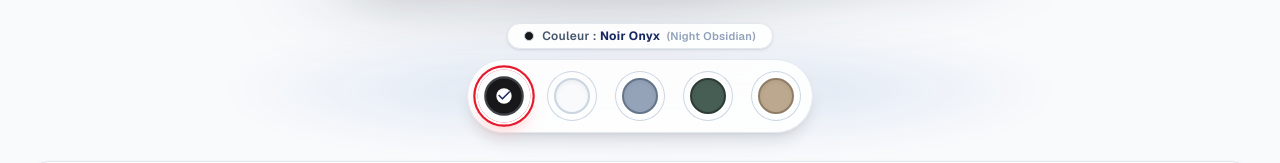
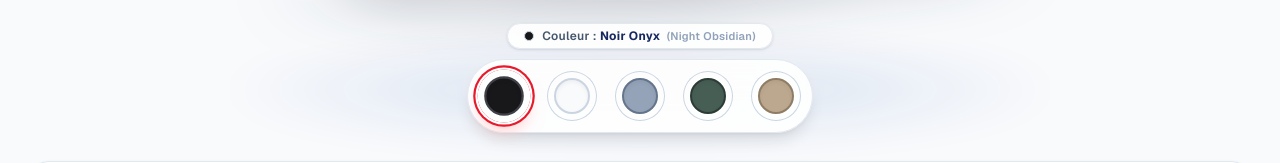
Before and after one commit to keugenedev/caribe-motors, a Next.js app: page / in a window 1280 px wide. Shown: the part 622-785 px from the top of the page. Built offline with nearby package versions, Linux system fonts and the light colour scheme.

Commit message:
Update Site source

```diff
--- a/components/CarShowcase.tsx
+++ b/components/CarShowcase.tsx
@@ -39,9 +39,9 @@ export default function CarShowcase({ onOpenTestDrive }: CarShowcaseProps) {
       <div className="flex max-w-full flex-wrap items-center justify-center gap-1 rounded-2xl border border-slate-200 bg-white/90 p-1.5 shadow-sm backdrop-blur-md">{JETOUR_MODELS.map((model) => { const active = selectedModel.id === model.id; return <button key={model.id} onClick={() => setSelectedModel(model)} className={`relative rounded-xl px-2.5 py-2 text-[10px] font-bold uppercase tracking-wider transition-all duration-200 sm:px-3.5 sm:text-xs ${active ? "bg-gradient-to-r from-[#1643aa] to-[#3165da] text-white shadow-lg shadow-blue-200" : "text-slate-500 hover:bg-slate-100 hover:text-[#14245d]"}`}><span>{model.name.replace("JETOUR ", "")}</span>{model.hasColorPalette && <span className="ml-1.5 inline-block h-1.5 w-1.5 rounded-full bg-emerald-300" />}</button>; })}</div>
     </div></div>
 
-    <div className="relative my-auto flex flex-col items-center justify-center py-2 sm:py-4"><div className="car-platform-glow absolute -bottom-6 h-52 w-full max-w-4xl rounded-full opacity-90 blur-xl" /><div className="relative z-10 flex w-full max-w-4xl items-center justify-center px-2"><div key={currentImage} className="animate-car-swap relative flex h-[250px] w-full items-center justify-center sm:h-[340px] md:h-[390px] lg:h-[430px]">{remoteImage ? <img src={currentImage} alt={`${selectedModel.name} - ${currentColorName}`} className="max-h-full max-w-full object-contain drop-shadow-[0_20px_28px_rgba(15,23,42,0.25)]" /> : <Image src={currentImage} alt={`${selectedModel.name} - ${currentColorName}`} fill priority className="pointer-events-none select-none object-contain drop-shadow-[0_20px_28px_rgba(15,23,42,0.25)]" sizes="(max-width: 768px) 100vw, (max-width: 1200px) 85vw, 1024px" />}</div></div>
+    <div className="relative my-auto flex flex-col items-center justify-center py-2 sm:py-4"><div className="car-platform-glow absolute -bottom-6 h-52 w-full max-w-4xl rounded-full opacity-90 blur-xl" /><div className="relative z-10 flex w-full max-w-4xl items-center justify-center px-2"><div className="relative flex h-[250px] w-full items-center justify-center sm:h-[340px] md:h-[390px] lg:h-[430px]">{remoteImage ? <img src={currentImage} alt={`${selectedModel.name} - ${currentColorName}`} className="max-h-full max-w-full object-contain drop-shadow-[0_20px_28px_rgba(15,23,42,0.25)]" /> : <Image src={currentImage} alt={`${selectedModel.name} - ${currentColorName}`} fill priority className="pointer-events-none select-none object-contain drop-shadow-[0_20px_28px_rgba(15,23,42,0.25)]" sizes="(max-width: 768px) 100vw, (max-width: 1200px) 85vw, 1024px" />}</div></div>
       <div className="relative z-20 mt-1 flex flex-col items-center gap-2.5"><div className="flex items-center gap-2 rounded-full border border-slate-200 bg-white/90 px-4 py-1 shadow-sm backdrop-blur-md"><span className="h-2.5 w-2.5 rounded-full border border-slate-300" style={{ backgroundColor: selectedModel.hasColorPalette ? selectedColor.hex : "#9ca3af" }} /><span className="text-xs font-semibold tracking-wide text-slate-600">{selectedModel.hasColorPalette ? <>Couleur : <span className="font-bold text-[#172760]">{selectedColor.name}</span><span className="ml-1.5 hidden text-[11px] text-slate-400 sm:inline">({selectedColor.label})</span></> : <span>Couleur de présentation officielle JETOUR</span>}</span></div>
-      {selectedModel.hasColorPalette ? <div className="flex items-center gap-3 rounded-full border border-slate-200 bg-white/90 p-2 shadow-lg backdrop-blur-xl sm:gap-4 sm:p-2.5">{T1_COLORS.map((color) => { const selected = selectedColor.id === color.id; return <button key={color.id} onClick={() => setSelectedColor(color)} aria-label={`Sélectionner ${color.name}`} className="group relative flex items-center justify-center p-0.5"><span className={`flex h-10 w-10 items-center justify-center rounded-full transition-all sm:h-12 sm:w-12 ${selected ? "scale-110 ring-2 ring-[#e51a2c] ring-offset-2 ring-offset-white shadow-lg shadow-red-200" : "ring-1 ring-slate-300 hover:scale-105 hover:ring-slate-500"}`}><span className="h-8 w-8 rounded-full shadow-inner sm:h-9 sm:w-9" style={{ backgroundColor: color.hex, border: `2px solid ${color.borderHex}` }} />{selected && <span className="absolute flex h-3.5 w-3.5 items-center justify-center rounded-full bg-white text-[#172760] shadow-sm">✓</span>}</span></button>; })}</div> : <button onClick={() => setSelectedModel(JETOUR_MODELS[0])} className="text-xs font-medium text-[#1e3f9e] underline underline-offset-4 hover:text-[#e51a2c]">Personnaliser les couleurs du JETOUR T1</button>}</div>
+      {selectedModel.hasColorPalette ? <div className="flex items-center gap-3 rounded-full border border-slate-200 bg-white/90 p-2 shadow-lg backdrop-blur-xl sm:gap-4 sm:p-2.5">{T1_COLORS.map((color) => { const selected = selectedColor.id === color.id; return <button key={color.id} onClick={() => setSelectedColor(color)} aria-label={`Sélectionner ${color.name}`} className="group relative flex items-center justify-center p-0.5"><span className={`flex h-10 w-10 items-center justify-center rounded-full transition-all sm:h-12 sm:w-12 ${selected ? "scale-110 ring-2 ring-[#e51a2c] ring-offset-2 ring-offset-white shadow-lg shadow-red-200" : "ring-1 ring-slate-300 hover:scale-105 hover:ring-slate-500"}`}><span className="h-8 w-8 rounded-full shadow-inner sm:h-9 sm:w-9" style={{ backgroundColor: color.hex, border: `2px solid ${color.borderHex}` }} /></span></button>; })}</div> : <button onClick={() => setSelectedModel(JETOUR_MODELS[0])} className="text-xs font-medium text-[#1e3f9e] underline underline-offset-4 hover:text-[#e51a2c]">Personnaliser les couleurs du JETOUR T1</button>}</div>
     </div>
 
     <div className="mx-auto w-full max-w-7xl pb-2 pt-3"><div className="grid grid-cols-2 items-center gap-3 rounded-2xl border border-slate-200 bg-white/90 p-3.5 shadow-sm backdrop-blur-md sm:grid-cols-4 lg:grid-cols-5"><Spec label="Motorisation" value={selectedModel.engine} /><Spec label="Puissance max" value={selectedModel.power} extra="hidden sm:flex" /><Spec label="Couple moteur" value={selectedModel.torque} extra="hidden sm:flex" /><Spec label="Transmission" value={selectedModel.drive} /><div className="col-span-2 flex items-center justify-end sm:col-span-4 lg:col-span-1"><button onClick={() => onOpenTestDrive(selectedModel.name, currentColorName, currentImage)} className="inline-flex w-full items-center justify-center gap-2 rounded-xl bg-gradient-to-r from-[#1643aa] to-[#3165da] px-5 py-2.5 text-xs font-bold uppercase tracking-wider text-white shadow-lg shadow-blue-200 transition hover:scale-[1.02] lg:w-auto">Réserver ce modèle <span aria-hidden="true">→</span></button></div></div><div className="mt-2.5 flex flex-wrap items-center justify-between gap-2 px-1 text-[11px] text-slate-500"><div className="flex items-center gap-2"><span className="h-1.5 w-1.5 rounded-full bg-emerald-500" /><span>Garantie Caribe Motors · Service & pièces en Haïti</span></div><div className="flex items-center gap-4"><span>Delmas 33, Port-au-Prince, Haïti</span><span className="hidden font-semibold text-[#172760] sm:inline">+509 2816-0000</span></div></div></div>
```
Also changed, not shown: 1 other file (tests, documents, lock files or other folders).
